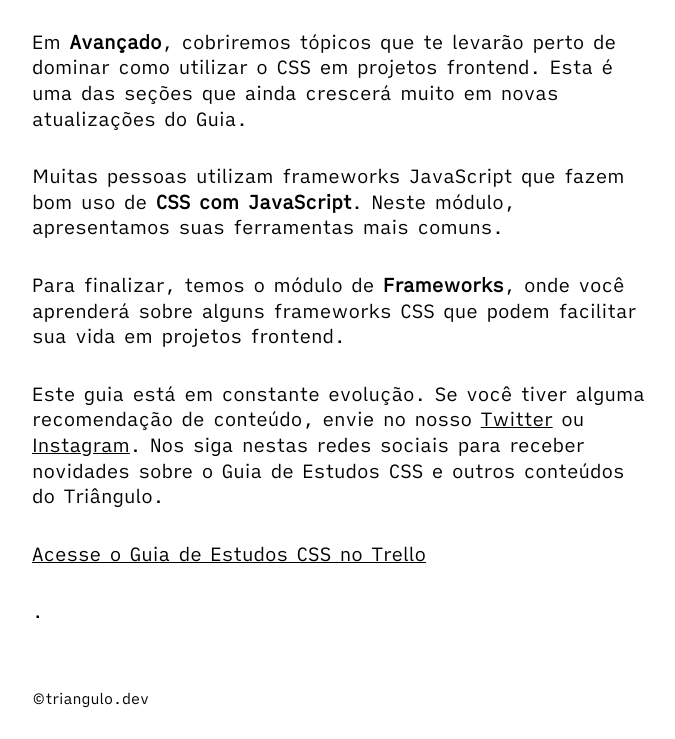
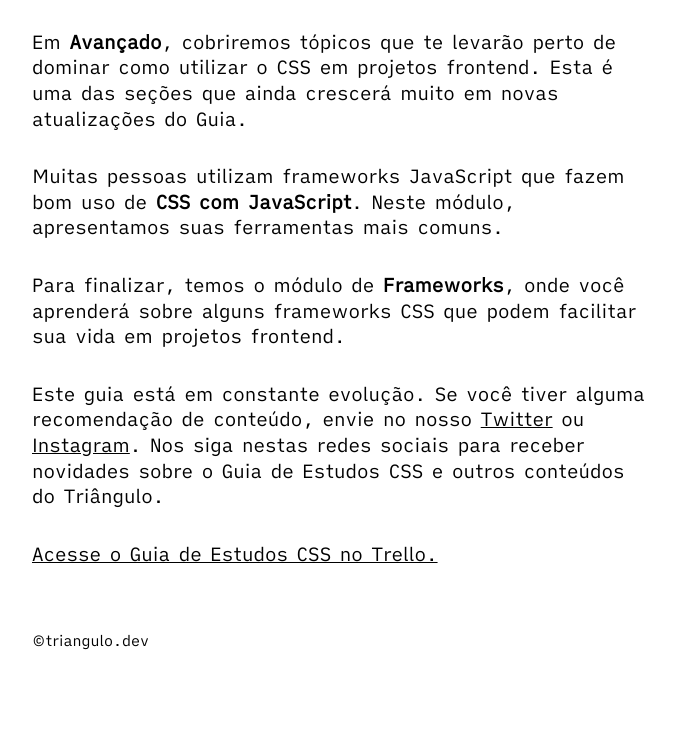
Before and after one commit to triangulodev/triangulo, an Astro site: page /guia-de-estudos-css in a window 1280 px wide. Shown: the part 1204-1943 px from the top of the page, without its empty margins (128-803 px from the left). After the commit the page ends 1886 px from the top, so only its background shows below. Built offline with nearby package versions, Linux system fonts and the light colour scheme; Astro itself is replaced by a stand-in of ours.

Commit message:
Fix guia-de-estudos-css link period

```diff
--- a/src/pages/guia-de-estudos-css/index.mdx
+++ b/src/pages/guia-de-estudos-css/index.mdx
@@ -51,7 +51,6 @@ de Estudos CSS e outros conteúdos do Triângulo.
     href="https://trello.com/b/wv0mCgaQ/guia-de-estudos-css-v10"
     onclick="window.fathom.trackGoal('7OXAPRGB', 0)"
   >
-    Acesse o Guia de Estudos CSS no Trello
+    Acesse o Guia de Estudos CSS no Trello.
   </a>
-  .
 </p>
```
